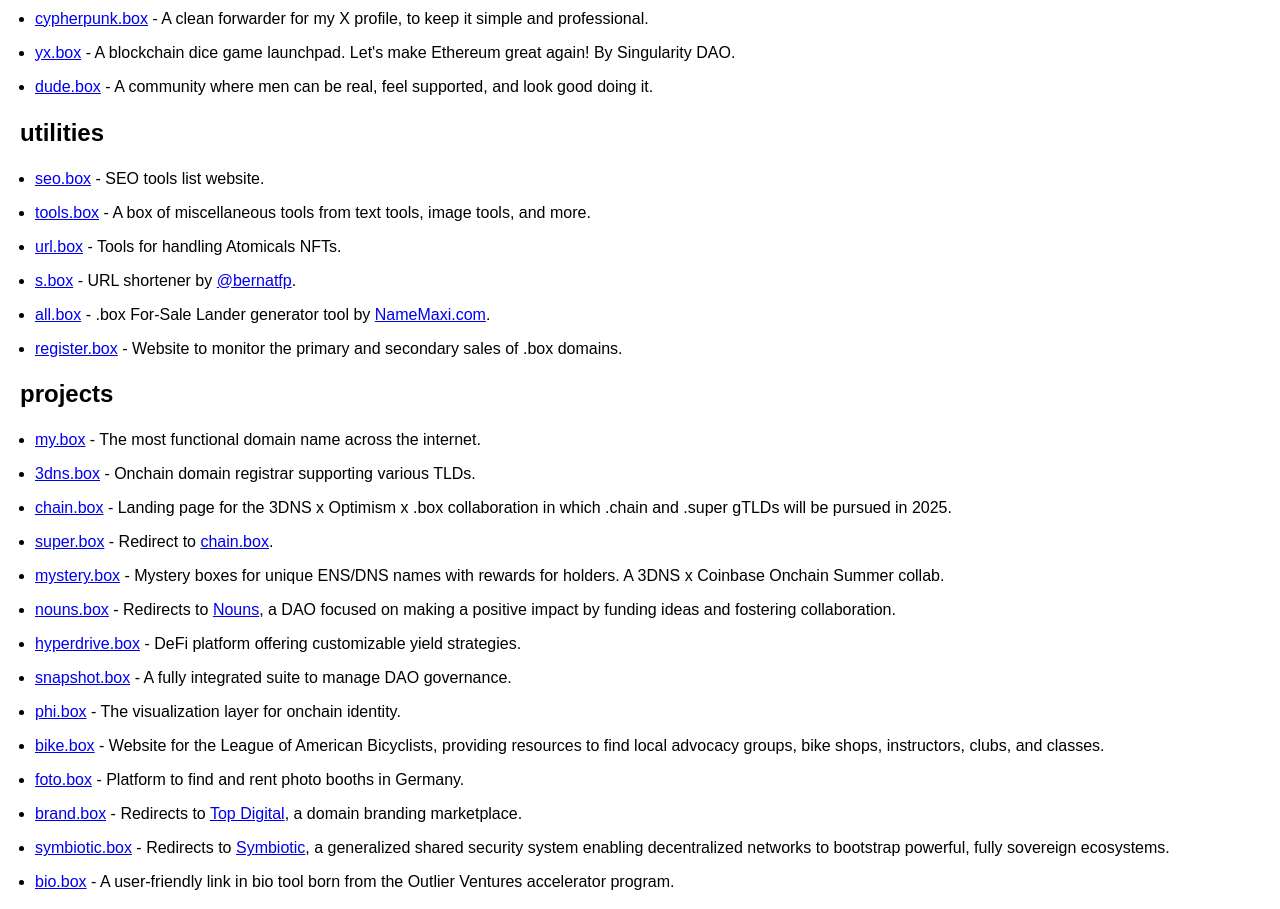
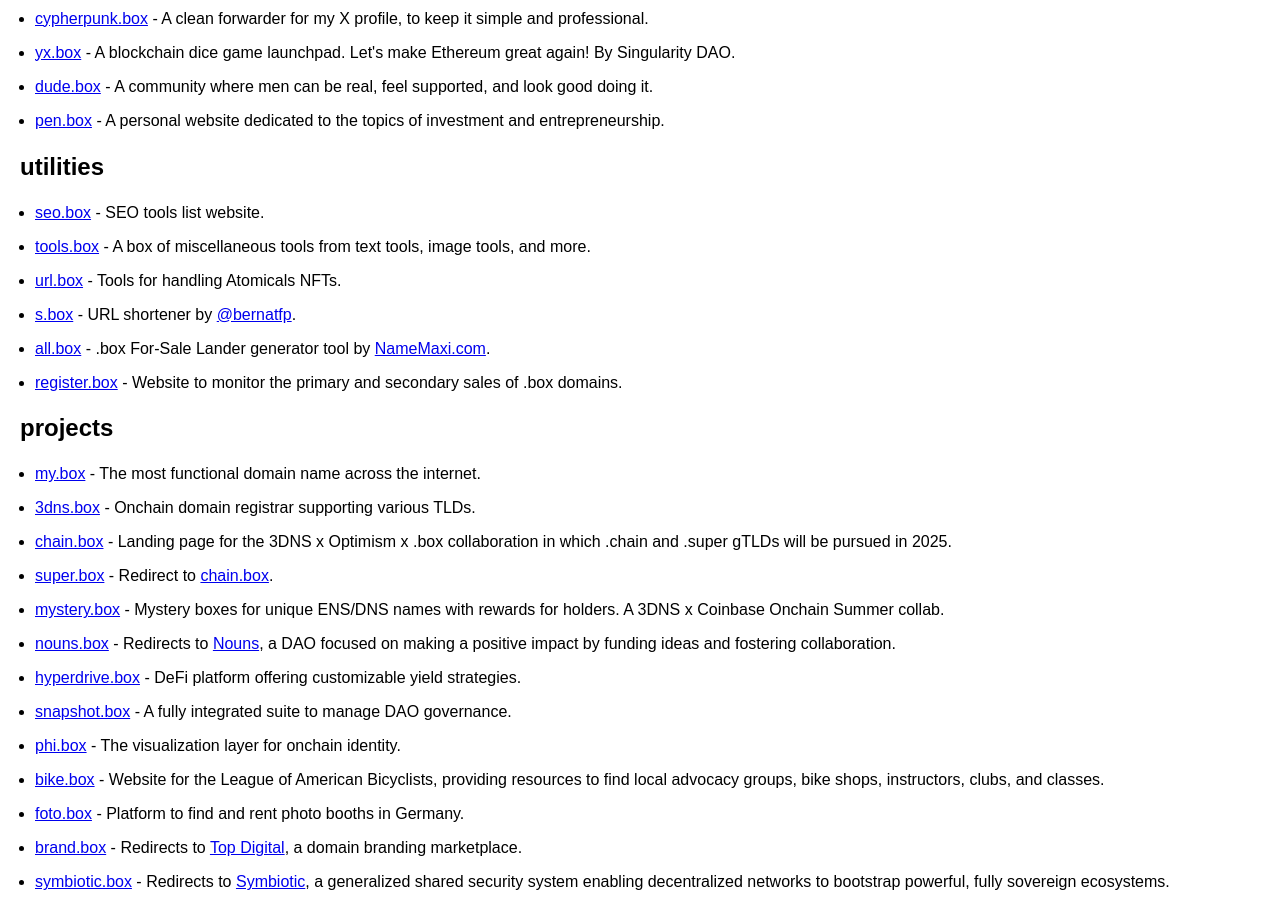
Before and after one commit to ohmsdotbox/awesome.box, a plain HTML site: page list.html in a window 1280 px wide. Shown: the part 1212-2121 px from the top of the page. Drawn offline with Linux system fonts and the light colour scheme.

Commit message:
Update list.html (#23)

```diff
--- a/list.html
+++ b/list.html
@@ -151,6 +151,7 @@
     <li><a href="https://cypherpunk.box" target="_blank">cypherpunk.box</a> - A clean forwarder for my X profile, to keep it simple and professional.</li>
     <li><a href="https://yx.box" target="_blank">yx.box</a> - A blockchain dice game launchpad. Let's make Ethereum great again! By Singularity DAO.</li>
     <li><a href="https://dude.box" target="_blank">dude.box</a> - A community where men can be real, feel supported, and look good doing it.</li>
+    <li><a href="https://pen.box" target="_blank">pen.box</a> - A personal website dedicated to the topics of investment and entrepreneurship.</li>
 </ul>
 
 <h2>utilities</h2>
```
